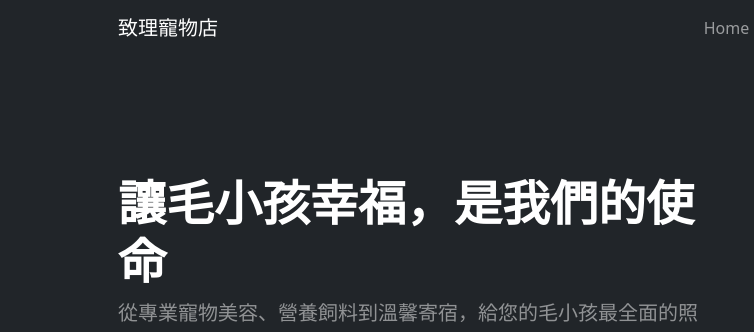
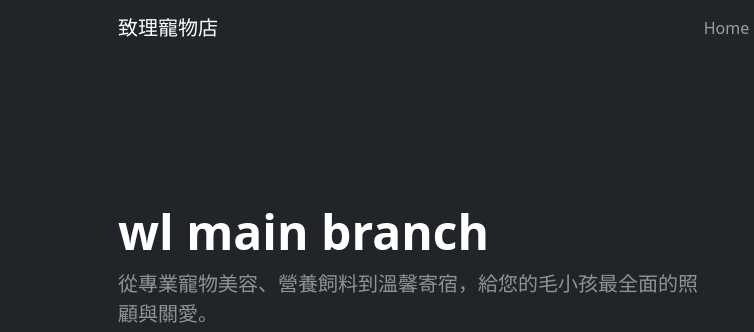
Before and after one commit to henrycliu0305/Chihlee-third-group, a plain HTML site: page index.html in a window 1280 px wide. Shown: the top 332 px of the page, 0-754 px from the left. Drawn offline with nearby package versions, Linux system fonts and the light colour scheme; grey boxes are pictures that could not be loaded.

Commit message:
conflict

```diff
--- a/index.html
+++ b/index.html
@@ -51,7 +51,7 @@
                     <div class="row gx-5 align-items-center justify-content-center">
                         <div class="col-lg-8 col-xl-7 col-xxl-6">
                             <div class="my-5 text-center text-xl-start">
-                                <h1 class="display-5 fw-bolder text-white mb-2">讓毛小孩幸福，是我們的使命</h1>
+                                <h1 class="display-5 fw-bolder text-white mb-2">wl main branch</h1>
                                 <p class="lead fw-normal text-white-50 mb-4">從專業寵物美容、營養飼料到溫馨寄宿，給您的毛小孩最全面的照顧與關愛。</p>
                                 <div class="d-grid gap-3 d-sm-flex justify-content-sm-center justify-content-xl-start">
                                     <a class="btn btn-primary btn-lg px-4 me-sm-3" href="#features">立即探索</a>
```
